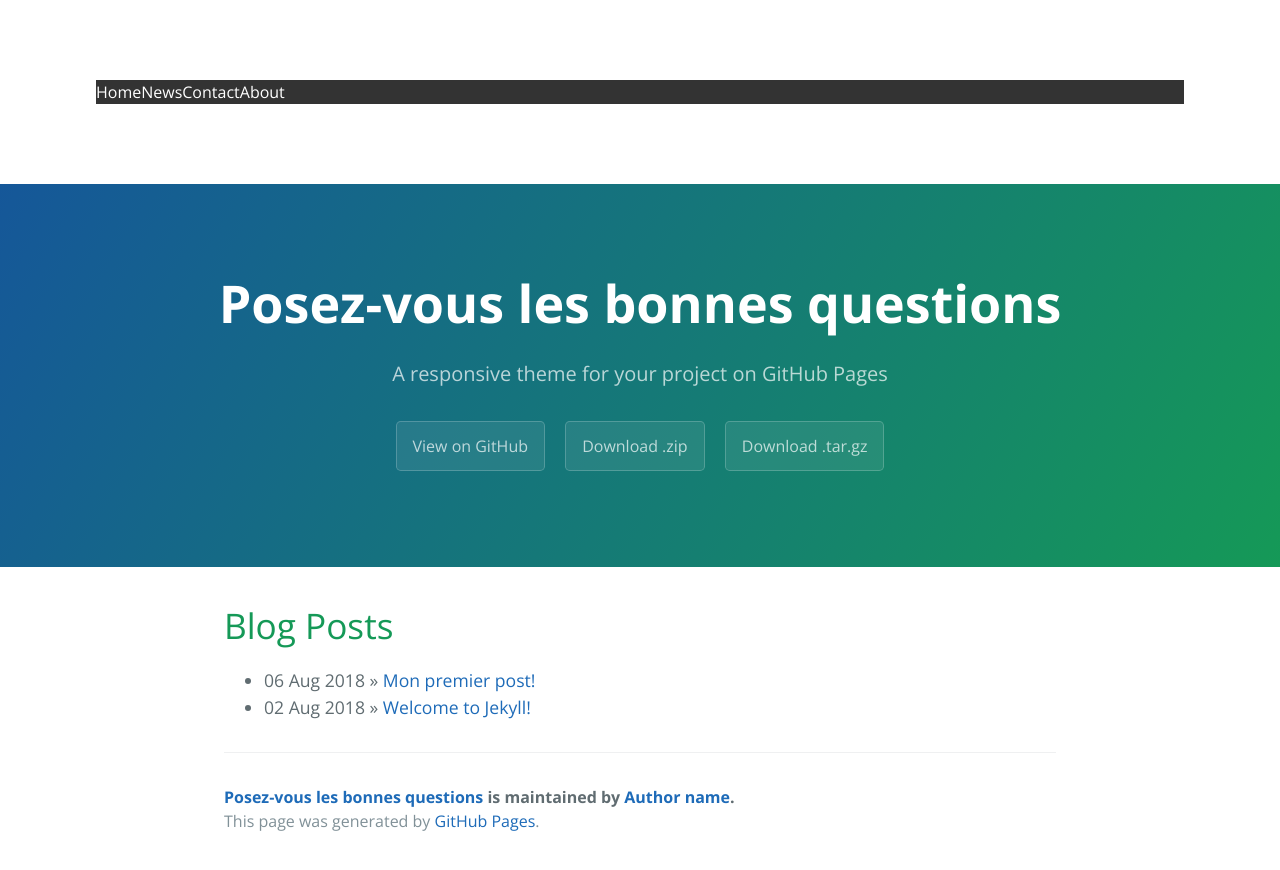
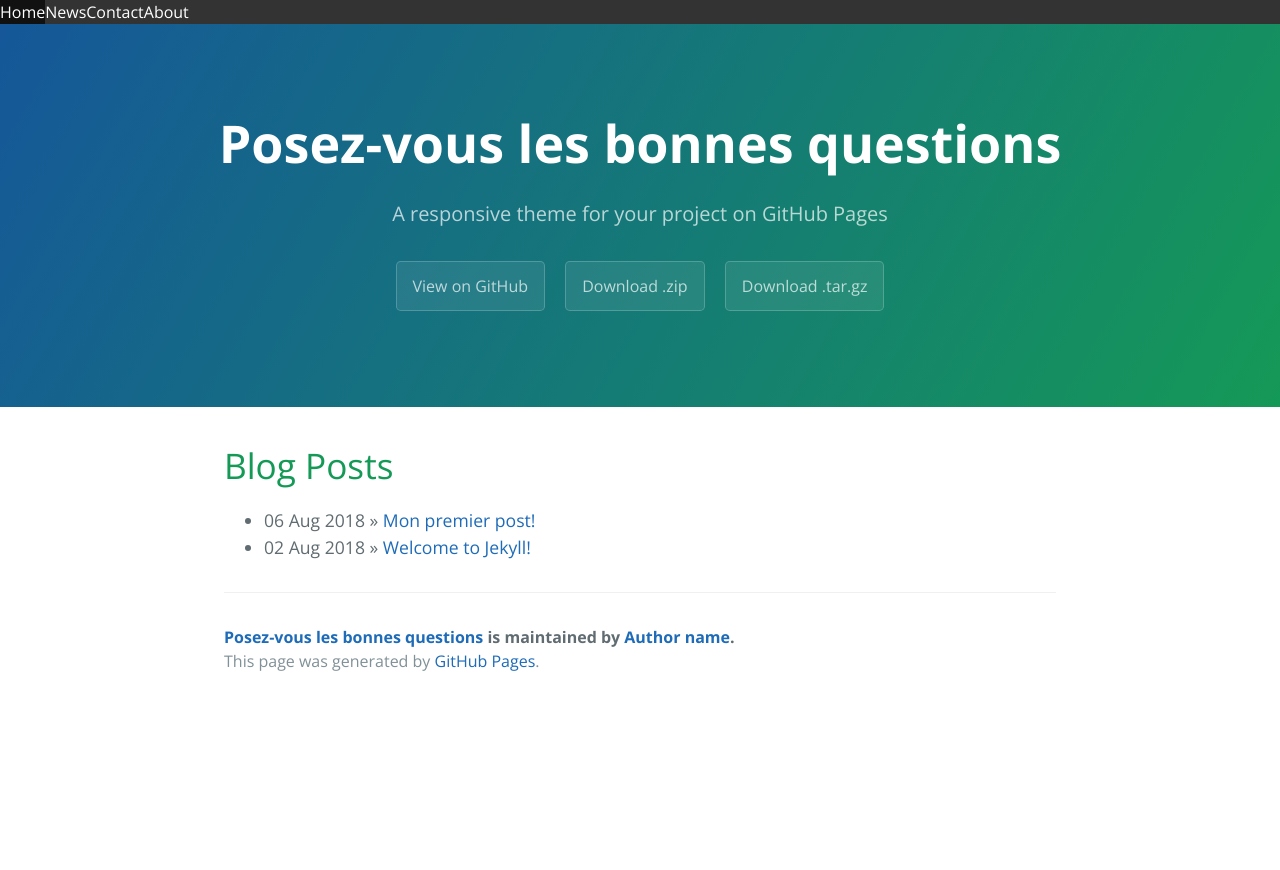
Before and after one commit to dufoura/dufoura.github.io, a Jekyll site: the page built from index.md, in a window 1280 px wide. Shown: the top 870 px of the page. Built offline with Jekyll 4.4.1, drawn with Linux system fonts in a browser that asks for light colours.

Commit message:
Update cayman.css

```diff
--- a/css/cayman.css
+++ b/css/cayman.css
@@ -191,6 +191,4 @@ a:hover { text-decoration: underline; }
 
 .site-footer-credits { color: #819198; }
 
-@media screen and (min-width: 64em) { .page-navbar { padding: 5rem 6rem; } }
-@media screen and (min-width: 42em) and (max-width: 64em) { .page-navbar { padding: 3rem 4rem; } }
-@media screen and (max-width: 42em) { .page-navbar { padding: 2rem 1rem; } }
+.page-navbar { padding: 0; }
```
